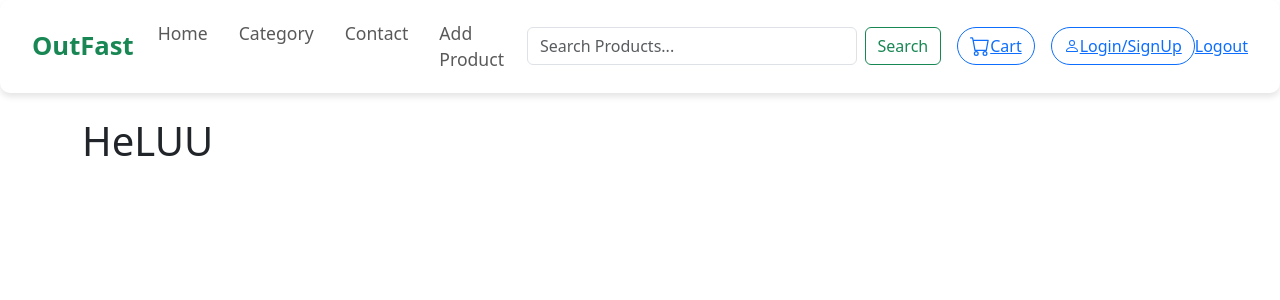
After one commit to VaradRane12/Outfast, a Flask app: page /cart in a window 1280 px wide. The commit adds this page. Shown: the top 300 px of the page. Run offline with Flask 3, Linux system fonts and the light colour scheme; the visitor is signed in with stand-in values (Sample User, id 1).

Commit message:
added cart and login requried for it

```diff
--- a/app.py
+++ b/app.py
@@ -1,8 +1,11 @@
 from flask import Flask
 from flask_login import LoginManager
+from flask_login import logout_user
+
 from models import db, User
 from home import home_bp
 from auth import auth_bp
+from cart import cart_bp
 import os
 
 app = Flask(__name__, template_folder="templates")
@@ -22,9 +25,14 @@ login_manager.login_view = "auth.login"
 def load_user(user_id):
     return User.query.get(int(user_id))
 
+@login_manager.unauthorized_handler
+def unauthorized():
+    return "You must be logged in to access this page!", 403  # Debugging
+
 # Register Blueprints
 app.register_blueprint(home_bp)
 app.register_blueprint(auth_bp, url_prefix='/auth')
+app.register_blueprint(cart_bp)
 
 if __name__ == "__main__":
     with app.app_context():
--- /dev/null
+++ b/cart.py
@@ -0,0 +1,10 @@
+from flask import Blueprint, render_template
+from models import db, Product
+from flask_login import login_required
+from sqlalchemy.sql import func
+
+cart_bp = Blueprint('cart', __name__)
+@cart_bp.route('/cart',methods=['GET', 'POST'])
+@login_required
+def cart_i():
+    return render_template("cart.html")
--- a/templates/base.html
+++ b/templates/base.html
@@ -13,7 +13,7 @@
     <nav class="navbar navbar-expand-lg">
         <div class="container-fluid">
             <!-- Navbar Brand -->
-            <a class="navbar-brand" href="#">OutFast</a>
+            <a class="navbar-brand" href="/">OutFast</a>
 
             <!-- Navbar Toggler -->
             <button class="navbar-toggler" type="button" data-bs-toggle="collapse" data-bs-target="#navbarNav" aria-controls="navbarNav" aria-expanded="false" aria-label="Toggle navigation">
@@ -44,17 +44,19 @@
                 </form>
 
                 <!-- Cart Button (Moved to the Right) -->
-                <button type="button" class="btn btn-outline-primary rounded-pill d-flex justify-content-center align-items-center ms-3">
+                <a href="/cart"><button type="button" class="btn btn-outline-primary rounded-pill d-flex justify-content-center align-items-center ms-3">
                     <svg xmlns="http://www.w3.org/2000/svg" width="20" height="20" fill="currentColor" class="bi bi-cart" viewBox="0 0 16 16">
                         <path d="M0 1.5A.5.5 0 0 1 .5 1H2a.5.5 0 0 1 .485.379L2.89 3H14.5a.5.5 0 0 1 .491.592l-1.5 8A.5.5 0 0 1 13 12H4a.5.5 0 0 1-.491-.408L2.01 3.607 1.61 2H.5a.5.5 0 0 1-.5-.5M3.102 4l1.313 7h8.17l1.313-7zM5 12a2 2 0 1 0 0 4 2 2 0 0 0 0-4m7 0a2 2 0 1 0 0 4 2 2 0 0 0 0-4m-7 1a1 1 0 1 1 0 2 1 1 0 0 1 0-2m7 0a1 1 0 1 1 0 2 1 1 0 0 1 0-2"/>
                     </svg>Cart
-                </button>
+                </button></a>
 
-               <a href= "http://127.0.0.1:8001/auth/register"> <button type="button" class="btn btn-outline-primary rounded-pill d-flex justify-content-center align-items-center ms-3">
+               <a href= "/auth/register"> <button type="button" class="btn btn-outline-primary rounded-pill d-flex justify-content-center align-items-center ms-3">
                     <svg xmlns="http://www.w3.org/2000/svg" width="16" height="16" fill="currentColor" class="bi bi-person" viewBox="0 0 16 16">
                         <path d="M8 8a3 3 0 1 0 0-6 3 3 0 0 0 0 6m2-3a2 2 0 1 1-4 0 2 2 0 0 1 4 0m4 8c0 1-1 1-1 1H3s-1 0-1-1 1-4 6-4 6 3 6 4m-1-.004c-.001-.246-.154-.986-.832-1.664C11.516 10.68 10.289 10 8 10s-3.516.68-4.168 1.332c-.678.678-.83 1.418-.832 1.664z"/>
                       </svg>Login/SignUp
                 </button></a>
+                <a href="{{ url_for('auth.logout') }}">Logout</a>
+
             </div>
         </div>
     </nav>
--- /dev/null
+++ b/templates/cart.html
@@ -0,0 +1,4 @@
+{% extends "base.html" %}
+{% block body %}
+<h1>HeLUU</h1>
+{% endblock %}
```
